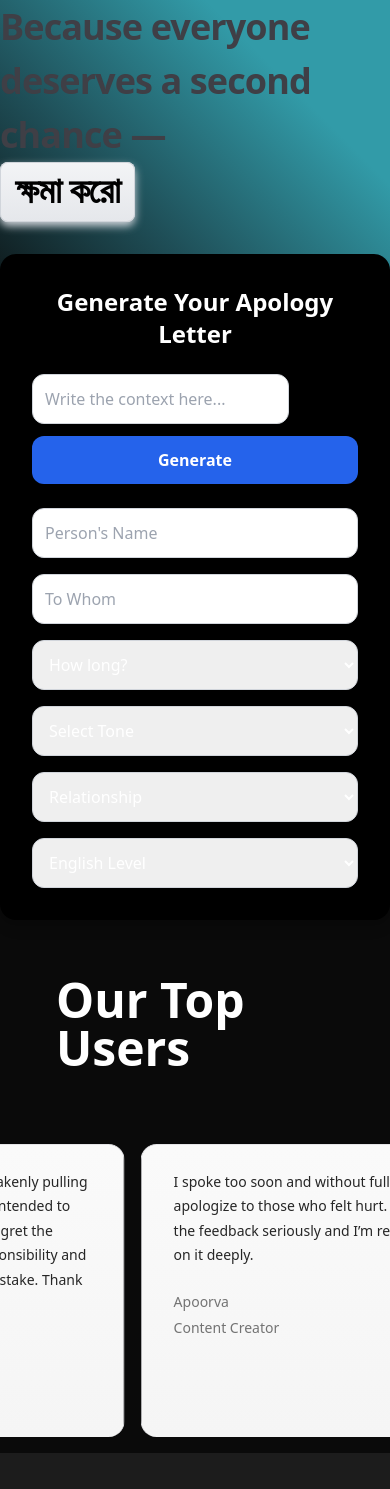
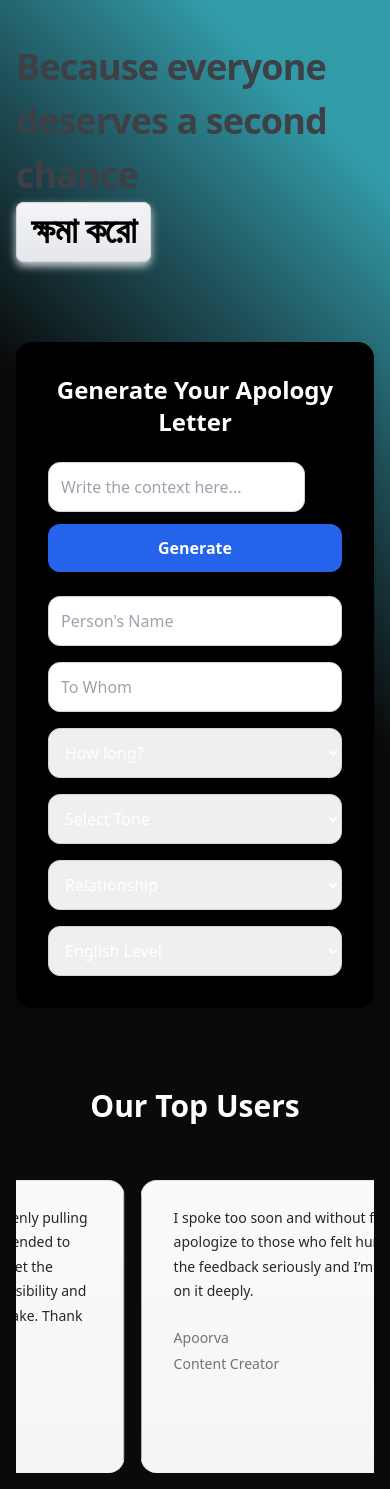
Before and after one commit to creation22/ForgiveMe, a React (Vite) app: page / in a window 390 px wide. Before the commit the page ends 1453 px from the top, so only its background shows below. Built offline with nearby package versions, Linux system fonts and the light colour scheme.

Commit message:
some updates

```diff
--- a/src/components/FrontHeading.jsx
+++ b/src/components/FrontHeading.jsx
@@ -18,7 +18,7 @@ export function ContainerTextFlipDemo() {
       )}
       layout>
       <div className="inline-block">
-        Because everyone deserves a second chance —  <ContainerTextFlip words={words} />
+        Because everyone deserves a second chance <ContainerTextFlip words={words} />
         {/* <Blips /> */}
       </div>
     </motion.h1>
--- a/src/components/Frontpage.jsx
+++ b/src/components/Frontpage.jsx
@@ -5,11 +5,26 @@ import { InfiniteMovingCardsDemo } from "./MovingCard";
 
 const Frontpage = ({ setAnswers }) => {
   return (
-    <div>
-      <ContainerTextFlipDemo />
-      <TypeBox setAnswers={setAnswers} />
-      <h1 className="text-5xl font-bold flex items-center justify-center m-14"> Our Top Users</h1>
-      <InfiniteMovingCardsDemo />
+    <div className="px-4 sm:px-6 lg:px-8 space-y-20"> {/* Adds vertical spacing between sections */}
+
+      {/* Hero / Header Section */}
+      <div className="pt-10">
+        <ContainerTextFlipDemo />
+      </div>
+
+      {/* TypeBox Form Section */}
+      <div>
+        <TypeBox setAnswers={setAnswers} />
+      </div>
+
+      {/* Heading for Top Users */}
+      <div>
+        <h1 className="text-3xl md:text-5xl font-bold text-center mb-10">
+          Our Top Users
+        </h1>
+        <InfiniteMovingCardsDemo />
+      </div>
+
     </div>
   );
 };
```
